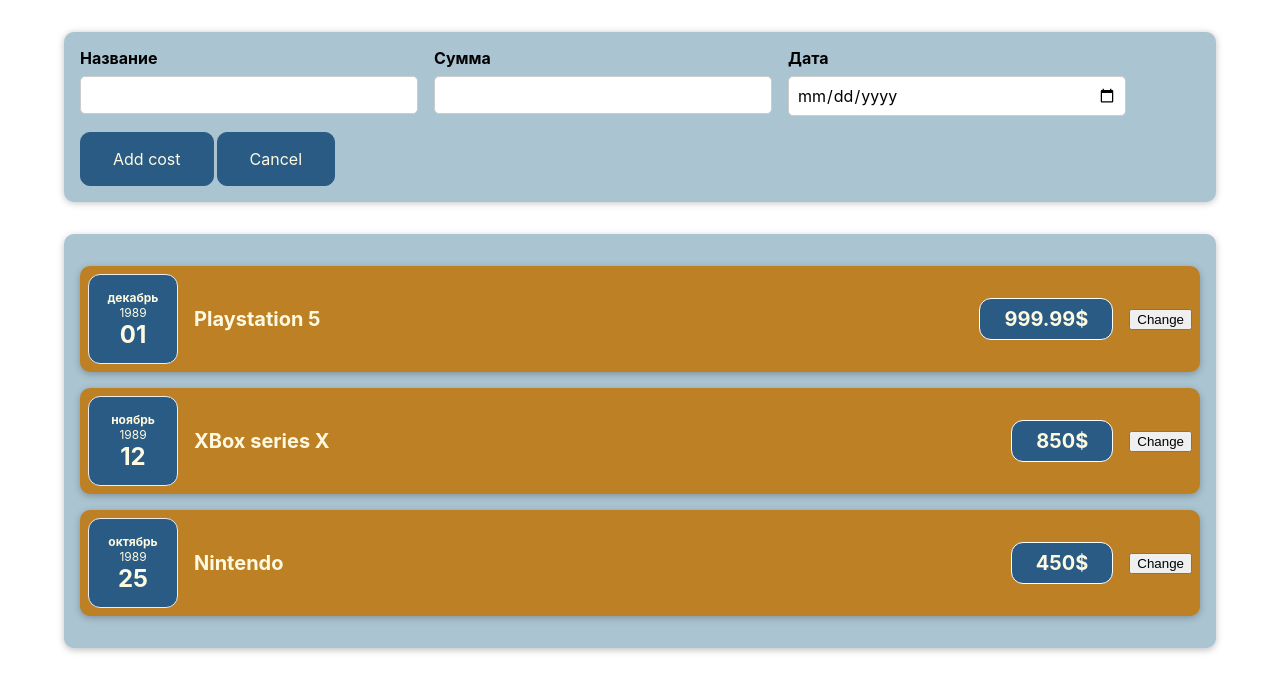
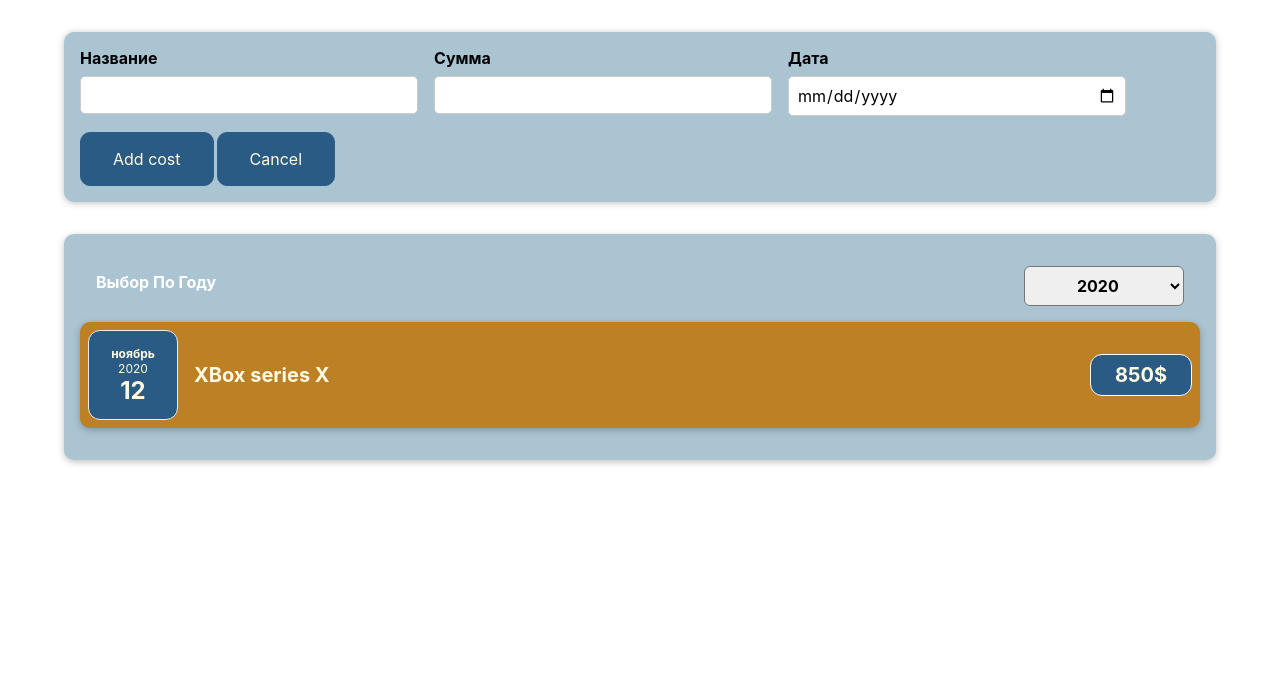
Before and after one commit to Ziggy-Strdst/react-where-is-cash, a React (Create React App) app: page / in a window 1280 px wide. Shown: the top 692 px of the page. Built offline with nearby package versions, Linux system fonts and the light colour scheme; the HTML template or start-up script is replaced by a standard one.

Commit message:
add filter component

```diff
--- a/src/App.js
+++ b/src/App.js
@@ -1,31 +1,43 @@
 import NewCost from './components/NewCost/NewCost';
 import Costs from './components/Costs/Costs';
+import { useState } from 'react';
 
-const costs = [
+const INITIAL_COSTS = [
   {
     id: 1,
-    date: new Date(1989, 11, 1),
+    date: new Date(2020, 12, 1),
     description: 'Playstation 5',
     amount: 999.99,
   },
   {
     id: 2,
-    date: new Date(1989, 10, 12),
+    date: new Date(2020, 10, 12),
     description: 'XBox series X',
     amount: 850,
   },
   {
     id: 3,
-    date: new Date(1989, 9, 25),
+    date: new Date(2021, 9, 25),
     description: 'Nintendo',
     amount: 450,
+  },
+  {
+    id: 4,
+    date: new Date(2022, 9, 25),
+    description: 'Jeans',
+    amount: 40,
   },
 ];
 
 const App = () => {
+  const [costs, setCosts] = useState(INITIAL_COSTS);
+  const addCostHandler = (cost) => {
+    setCosts((prev) => [cost, ...prev]);
+  };
+
   return (
     <>
-      <NewCost />
+      <NewCost onAddCost={addCostHandler} />
       <Costs costs={costs} />
     </>
   );
--- a/src/components/Costs/CostItem.js
+++ b/src/components/Costs/CostItem.js
@@ -1,23 +1,15 @@
-import { useState } from 'react';
-
 import CostDate from './CostDate';
 import Card from '../UI/Card';
 
 import './CostItem.css';
 
 const CostItem = ({ cost }) => {
-  const [descr, setDescr] = useState(cost.description);
-  const changeHandler = () => {
-    setDescr('TUTU');
-  };
-
   return (
     <Card className="cost-item">
       <CostDate date={cost.date} />
       <div className="cost-item__description">
-        <h2>{descr}</h2>
+        <h2>{cost.description}</h2>
         <div className="cost-item__price">{cost.amount}$ </div>
-        <button onClick={changeHandler}>Change</button>
       </div>
     </Card>
   );
--- a/src/components/Costs/Costs.js
+++ b/src/components/Costs/Costs.js
@@ -1,12 +1,26 @@
+import { useState } from 'react';
+
+import Card from '../UI/Card';
+import CostsFilter from './CostsFilter';
 import CostItem from './CostItem';
-import Card from '../UI/Card';
 
 import './Costs.css';
 
 const Costs = ({ costs }) => {
+  const [selectedYear, setSelectedYear] = useState('2020');
+
+  const yearChangeHandler = (year) => {
+    setSelectedYear(year);
+  };
+
+  const filteredCosts = costs.filter(
+    (cost) => cost.date.getFullYear().toString() === selectedYear
+  );
+
   return (
     <Card className="costs">
-      {costs.map((cost) => (
+      <CostsFilter year={selectedYear} onChangeYear={yearChangeHandler} />
+      {filteredCosts.map((cost) => (
         <CostItem cost={cost} key={cost.id} />
       ))}
     </Card>
--- a/src/components/NewCost/CostForm.js
+++ b/src/components/NewCost/CostForm.js
@@ -2,7 +2,7 @@
 
 import './CostForm.css';
 
-const CostForm = () => {
+const CostForm = (props) => {
   const [name, setName] = useState('');
   const [amount, setAmount] = useState('');
   const [date, setDate] = useState('');
@@ -23,21 +23,28 @@
     event.preventDefault();
 
     const costData = {
-      name: name,
+      description: name,
       amount: amount,
       date: new Date(date),
     };
+
+    props.onSavaData(costData);
+
+    setName('');
+    setAmount('');
+    setDate('');
   };
+
   return (
     <form onSubmit={submitHandler}>
       <div className="new-cost__controls">
         <div className="new-cost__control">
           <label>Название</label>
-          <input type="text" onChange={nameChangeHandler} />
+          <input type="text" onChange={nameChangeHandler} value={name} />
         </div>
         <div className="new-cost__control">
           <label>Сумма</label>
-          <input type="number" onChange={amountChangeHandler} />
+          <input type="number" onChange={amountChangeHandler} value={amount} />
         </div>
         <div className="new-cost__control">
           <label>Дата</label>
@@ -46,6 +53,7 @@
             min="1989-01-12"
             max="2024-24-02"
             onChange={dateChangeHandler}
+            value={date}
           />
         </div>
       </div>
--- a/src/components/NewCost/NewCost.js
+++ b/src/components/NewCost/NewCost.js
@@ -1,10 +1,17 @@
 import CostForm from './CostForm';
 import './NewCost.css';
 
-const NewCost = () => {
+const NewCost = (props) => {
+  const saveDataHandler = (inputData) => {
+    const costData = {
+      ...inputData,
+      id: Math.random().toString(),
+    };
+    props.onAddCost(costData);
+  };
   return (
     <div className="new-cost">
-      <CostForm />
+      <CostForm onSavaData={saveDataHandler} />
     </div>
   );
 };
```
Also changed, not shown: public/index.html (+0 -23 lines), src/components/Costs/CostsFilter.css (renamed from src/components/NewCost/CostsFilter.css), src/components/Costs/CostsFilter.js (renamed from src/components/NewCost/CostsFilter.js).
